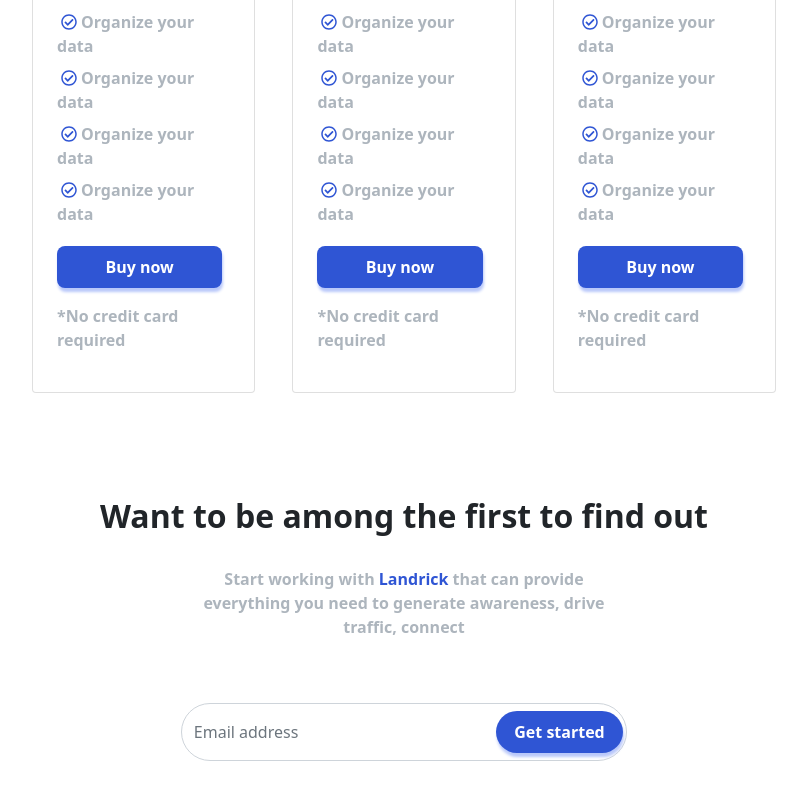
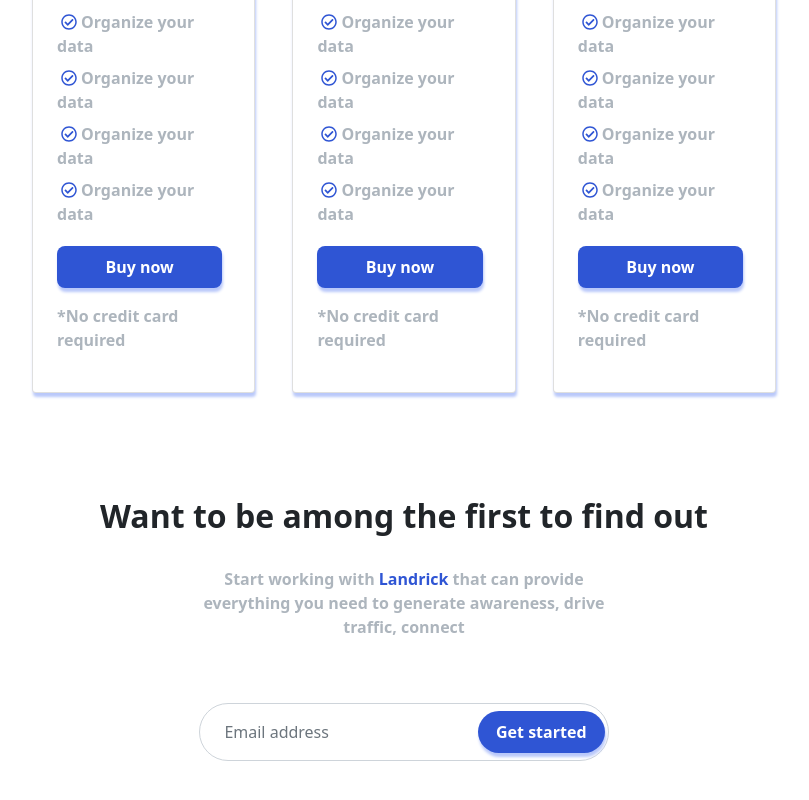
Before and after one commit to Robertodambrosio/proj-html-vuejs, a Vue app: page / in a window 1280 px wide. Shown: the part 3099-3899 px from the top of the page, without its empty margins (236-1045 px from the left). Built offline with nearby package versions, Linux system fonts and the light colour scheme.

Commit message:
correzioni main

```diff
--- a/src/components/sections/Form.vue
+++ b/src/components/sections/Form.vue
@@ -9,7 +9,7 @@
             </p>
         </div>
         <div class="input mb-3">
-            <input type="text" class="form-control py-3" placeholder="Email address" aria-label="Email address"><button class="btn1 btn" type="button">Get started</button>
+            <input type="text" class="form-control py-3 ps-4" placeholder="Email address" aria-label="Email address"><button class="btn1 btn" type="button">Get started</button>
         </div>
     </div>
 </template>
@@ -27,7 +27,7 @@
 
     .input {
         position: relative;
-        width: 60%;
+        width: 55%;
         margin: 0 auto
     }
 
--- a/src/components/sections/Rates.vue
+++ b/src/components/sections/Rates.vue
@@ -127,6 +127,7 @@ export default {};
 
 .card {
   width: 30%;
+  box-shadow: 1px 4px 3px #b9c8fa;
 
   .ul p {
     margin: 0;
```
